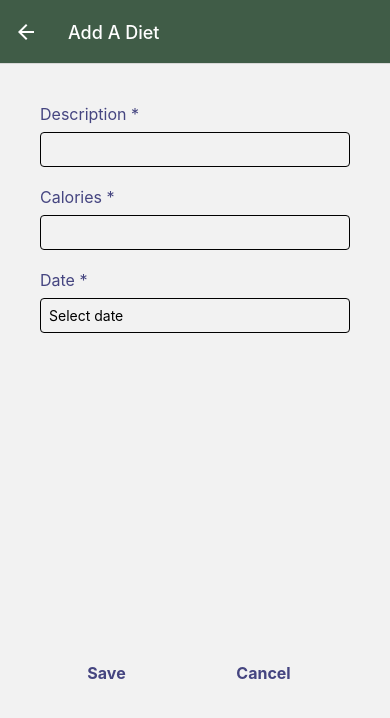
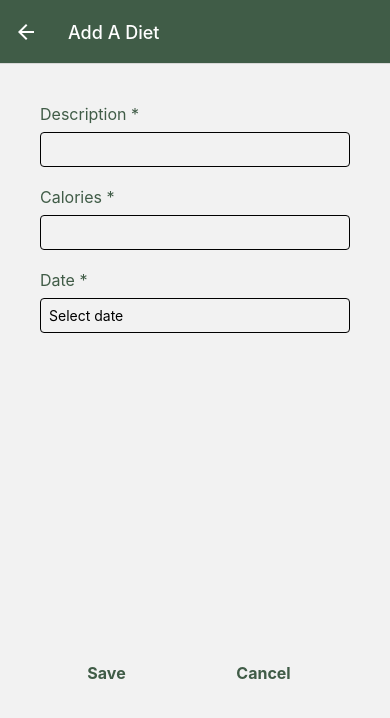
Before and after one commit to daodaojiang622/daodaojiang622-CS5520-FA2024-Vancouver-Assignment2, a React Native app in the folder activity_diet_tracker_app/: screen /AddDiet in a window 390 px wide. Shown: the top 718 px of the page. Built offline with nearby package versions, Linux system fonts and the light colour scheme.

Commit message:
add screens will change color when toggle theme pressed

```diff
--- a/activity_diet_tracker_app/Screens/AddActivityScreen.js
+++ b/activity_diet_tracker_app/Screens/AddActivityScreen.js
@@ -1,10 +1,11 @@
 import { View, Text, StyleSheet, TextInput, Alert } from 'react-native';
-import React, { useState } from 'react';
+import React, { useState, useContext } from 'react';
 import DropDownPicker from 'react-native-dropdown-picker';
 import Button from '../Components/Button';
 import DateTimePicker from '@react-native-community/datetimepicker';
 import { useNavigation } from '@react-navigation/native';
 import Colors from '../Utils/Colors';
+import { ThemeContext } from '../Components/ThemeContext';
 
 export default function AddActivityScreen() {
   const [open, setOpen] = useState(false);
@@ -12,6 +13,7 @@ export default function AddActivityScreen() {
   const [date, setDate] = useState(null);
   const [showDatePicker, setShowDatePicker] = useState(false);
   const navigation = useNavigation();
+  const { theme } = useContext(ThemeContext);
 
   const [value, setValue] = useState(null);
   const [items, setItems] = useState([
@@ -56,7 +58,7 @@ export default function AddActivityScreen() {
 
   return (
     <View style={styles.container}>
-        <Text style={styles.label}>Activity *</Text>
+        <Text style={[styles.label, { color: theme.headerColor}]}>Activity *</Text>
         <DropDownPicker
             open={open}
             value={value}
@@ -69,7 +71,7 @@ export default function AddActivityScreen() {
             dropDownContainerStyle={styles.dropdownContainer}
             maxHeight={400}
         />
-      <Text style={styles.label}>Duration (min) *</Text>
+      <Text style={[styles.label, { color: theme.headerColor}]}>Duration (min) *</Text>
       <TextInput
         style={styles.input}
         keyboardType="numeric"
@@ -78,7 +80,7 @@ export default function AddActivityScreen() {
         placeholder="Enter duration"
       />
 
-        <Text style={styles.label}>Date *</Text>
+        <Text style={[styles.label, { color: theme.headerColor}]}>Date *</Text>
         <TextInput
           style={styles.input}
           value={date ? `${date.toLocaleDateString('en-US', { weekday: 'short' })} ${date.toLocaleDateString('en-US', { month: 'short' })} ${date.toLocaleDateString('en-US', { day: '2-digit' })} ${date.getFullYear()}` : ''}
@@ -102,13 +104,13 @@ export default function AddActivityScreen() {
           title="Save"
           onPress={() => validateAndSave()}
           buttonStyle={styles.addActivityButton}
-          textStyle={styles.addActivityButtonText}
+          textStyle={[styles.addActivityButtonText, { color: theme.headerColor}]}
         />
         <Button
           title="Cancel"
           onPress={() => navigation.goBack()}
           buttonStyle={styles.addActivityButton}
-          textStyle={styles.addActivityButtonText} />
+          textStyle={[styles.addActivityButtonText, { color: theme.headerColor}]} />
       </View>
 
     </View>
--- a/activity_diet_tracker_app/Screens/AddDietScreen.js
+++ b/activity_diet_tracker_app/Screens/AddDietScreen.js
@@ -1,9 +1,10 @@
 import { View, Text, StyleSheet, TextInput, Alert } from 'react-native';
-import React, { useState } from 'react';
+import React, { useState, useContext } from 'react';
 import Button from '../Components/Button';
 import DateTimePicker from '@react-native-community/datetimepicker';
 import { useNavigation } from '@react-navigation/native';
 import Colors from '../Utils/Colors';
+import { ThemeContext } from '../Components/ThemeContext';
 
 export default function AddActivityScreen() {
   const [open, setOpen] = useState(false);
@@ -12,7 +13,7 @@ export default function AddActivityScreen() {
   const [date, setDate] = useState(null);
   const [showDatePicker, setShowDatePicker] = useState(false);
   const navigation = useNavigation();
-
+  const { theme } = useContext(ThemeContext);
 
   const onChangeDate = (event, selectedDate) => {
     setDate(selectedDate); // Update the date state
@@ -53,14 +54,14 @@ export default function AddActivityScreen() {
 
   return (
     <View style={styles.container}>
-        <Text style={styles.label}>Description *</Text>
+        <Text style={[styles.label, { color: theme.headerColor}]}>Description *</Text>
         <TextInput
         style={styles.input}
         keyboardType="numeric"
         value={description}
         onChangeText={setDescription}
       />
-      <Text style={styles.label}>Calories *</Text>
+      <Text style={[styles.label, { color: theme.headerColor}]}>Calories *</Text>
       <TextInput
         style={styles.input}
         keyboardType="numeric"
@@ -68,7 +69,7 @@ export default function AddActivityScreen() {
         onChangeText={setCalories}
       />
 
-        <Text style={styles.label}>Date *</Text>
+        <Text style={[styles.label, { color: theme.headerColor}]}>Date *</Text>
         <TextInput
           style={styles.input}
           value={date ? `${date.toLocaleDateString('en-US', { weekday: 'short' })} ${date.toLocaleDateString('en-US', { month: 'short' })} ${date.toLocaleDateString('en-US', { day: '2-digit' })} ${date.getFullYear()}` : ''}
@@ -92,13 +93,13 @@ export default function AddActivityScreen() {
           title="Save"
           onPress={() => validateAndSave()}
           buttonStyle={styles.addActivityButton}
-          textStyle={styles.addActivityButtonText}
+          textStyle={[styles.addActivityButtonText, { color: theme.headerColor}]}
         />
         <Button
           title="Cancel"
           onPress={() => navigation.goBack()}
           buttonStyle={styles.addActivityButton}
-          textStyle={styles.addActivityButtonText} />
+          textStyle={[styles.addActivityButtonText, { color: theme.headerColor}]} />
       </View>
 
     </View>
@@ -116,9 +117,9 @@ const styles = StyleSheet.create({
     width: '100%',
   },
   label: {
-        fontSize: 16,
-        marginBottom: 8,
-        color: Colors.primary,
+    fontSize: 16,
+    marginBottom: 8,
+    color: Colors.primary,
   },
   input: {
     borderWidth: 1,
```
